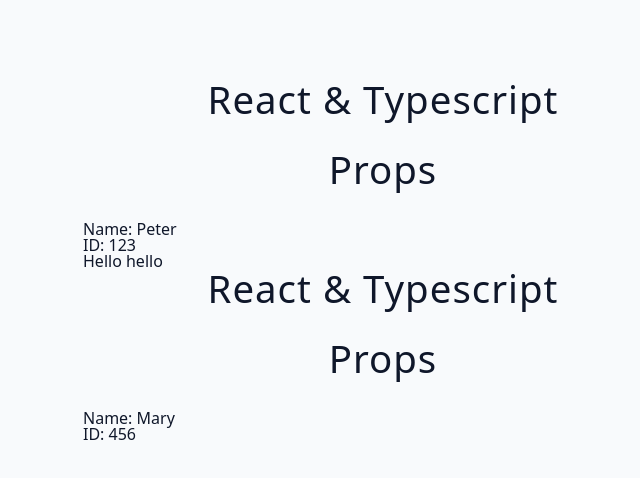
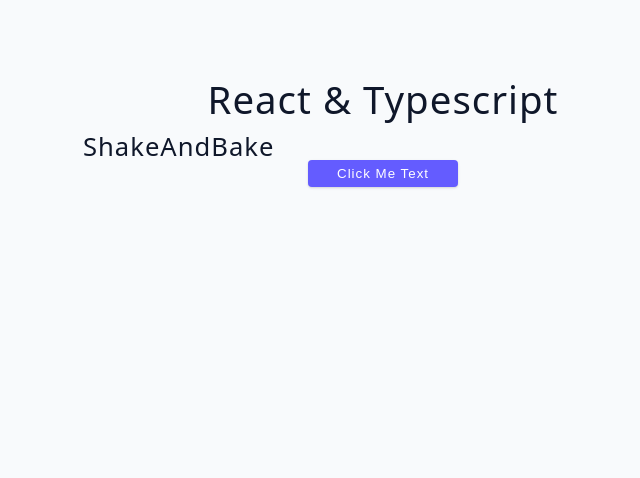
Before and after one commit to vsbron/course-all-in-one-2025, a React (Vite) app in the folder 14-typescript-react-essentials/: page / in a window 1280 px wide. Shown: the top 478 px of the page, without its empty margins (257-897 px from the left). Built offline with nearby package versions, Linux system fonts and the light colour scheme.

Commit message:
14-typescript-react-essentials - 03 - Add a state examples with primitive values

```diff
--- a/14-typescript-react-essentials/src/03-state/index.tsx
+++ b/14-typescript-react-essentials/src/03-state/index.tsx
@@ -1,8 +1,20 @@
+/* eslint-disable @typescript-eslint/no-unused-vars */
+import { useState } from "react";
+
 function Component() {
+  // Create state values for primitives
+  const [text, setText] = useState<string>("shakeAndBake");
+  const [number, setNumber] = useState<number>(3);
+  const [list, setList] = useState<string[]>([]);
+
+  // Returned JSX
   return (
     <div>
-      <h2>React & Typescript</h2>
-      <h2>State</h2>
+      <h2 className="mb-1">React & Typescript</h2>
+      <h4>{text}</h4>
+      <button className="btn btn-center" onClick={() => setText("Hello")}>
+        Click me Text
+      </button>
     </div>
   );
 }
--- a/14-typescript-react-essentials/src/App.tsx
+++ b/14-typescript-react-essentials/src/App.tsx
@@ -1,13 +1,10 @@
-import Component from "./02-props";
+import Component from "./03-state";
 
 function App() {
   // Returned JSX
   return (
     <main>
-      <Component name="Peter" id={123}>
-        Hello hello
-      </Component>
-      <Component name="Mary" id={456} />
+      <Component />
     </main>
   );
 }
```
